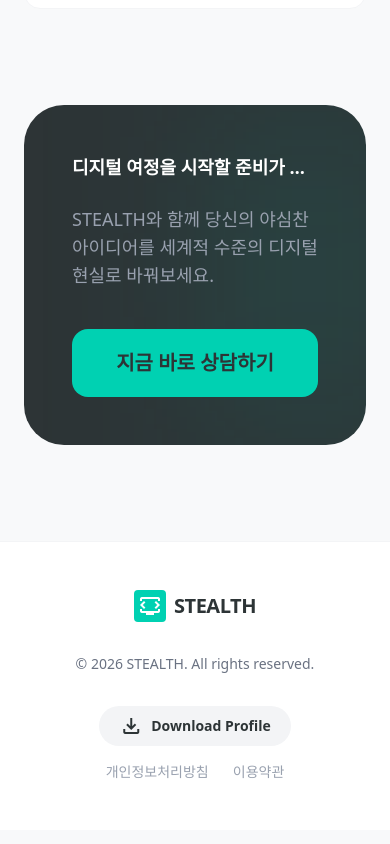
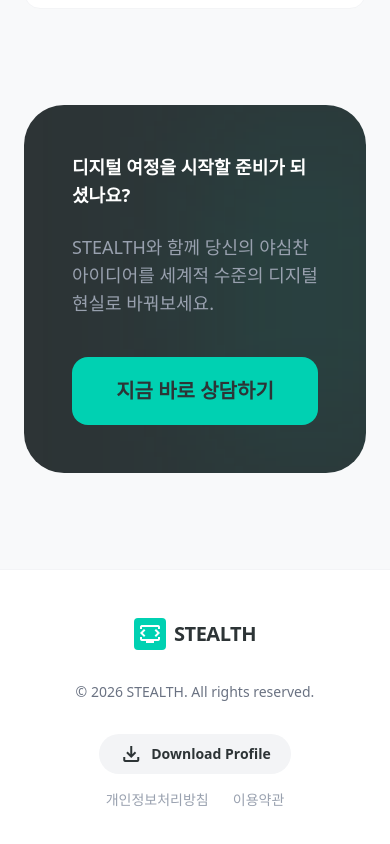
Before and after one commit to stealthit/allmake, a Next.js app: page /consultation in a window 390 px wide. Shown: the part 2935-3779 px from the top of the page. Built offline with nearby package versions, Linux system fonts and the light colour scheme; no server answers.

Commit message:
Fix: Mobile text truncation in CtaSection

```diff
--- a/src/components/CtaSection.tsx
+++ b/src/components/CtaSection.tsx
@@ -7,7 +7,7 @@ export default function CtaSection({ dictionary }: { dictionary: any }) {
                 <div className="absolute top-0 right-0 w-1/3 h-full bg-primary/20 blur-[100px]"></div>
                 <div className="relative z-10 md:flex items-center justify-between gap-12">
                     <div className="flex-1 min-w-0">
-                        <h2 className="text-lg md:text-2xl lg:text-3xl font-black text-white mb-6 whitespace-nowrap overflow-hidden text-ellipsis">{dictionary.home.cta.title}</h2>
+                        <h2 className="text-lg md:text-2xl lg:text-3xl font-black text-white mb-6">{dictionary.home.cta.title}</h2>
                         <p className="text-gray-400 text-lg mb-0">
                             {dictionary.home.cta.desc}
                         </p>
```
